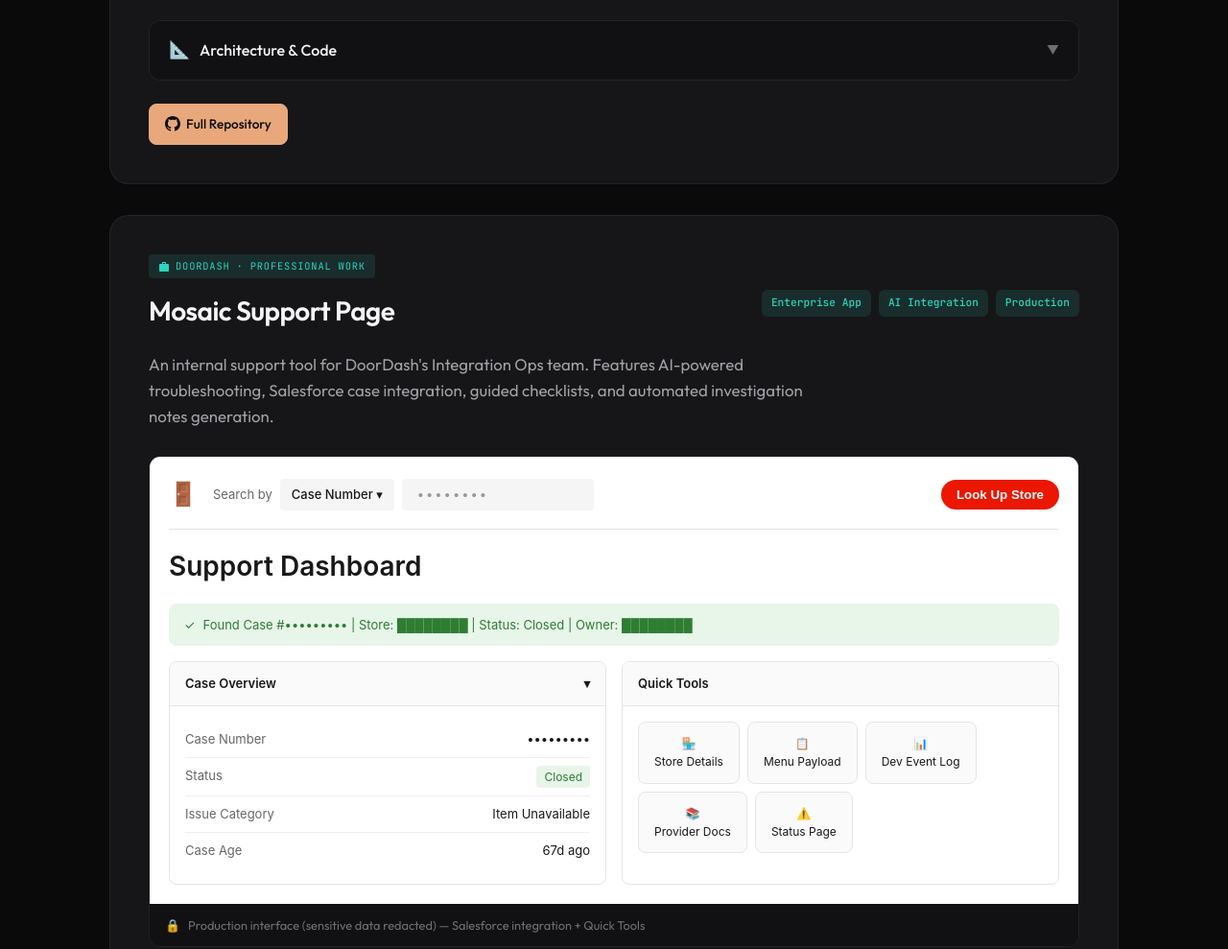
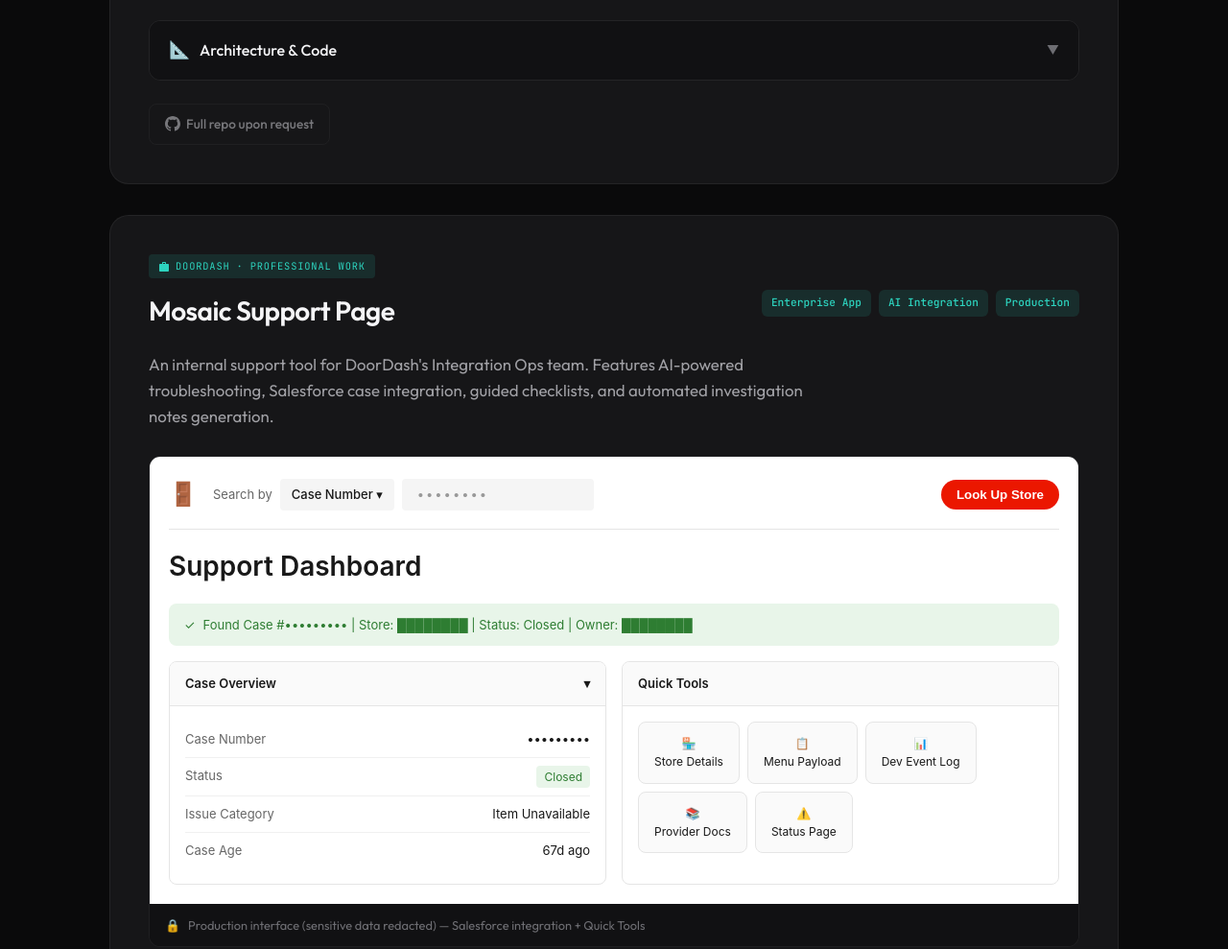
Before and after one commit to desertcache/portfolio, a plain HTML site: page index.html in a window 1280 px wide. Shown: the part 2098-3087 px from the top of the page at 96% size. Drawn offline with Linux system fonts and the light colour scheme.

Commit message:
Change repo buttons to 'Full repo upon request'

```diff
--- a/index.html
+++ b/index.html
@@ -1150,10 +1150,10 @@
                 </div>
 
                 <div class="project-links">
-                    <a href="https://github.com/NebulaNinjaCoder/Gemini-RAG" class="project-link primary" target="_blank">
+                    <span class="project-link" style="cursor: default; opacity: 0.7;">
                         <svg width="16" height="16" viewBox="0 0 24 24" fill="currentColor"><path d="M12 0c-6.626 0-12 5.373-12 12 0 5.302 3.438 9.8 8.207 11.387.599.111.793-.261.793-.577v-2.234c-3.338.726-4.033-1.416-4.033-1.416-.546-1.387-1.333-1.756-1.333-1.756-1.089-.745.083-.729.083-.729 1.205.084 1.839 1.237 1.839 1.237 1.07 1.834 2.807 1.304 3.492.997.107-.775.418-1.305.762-1.604-2.665-.305-5.467-1.334-5.467-5.931 0-1.311.469-2.381 1.236-3.221-.124-.303-.535-1.524.117-3.176 0 0 1.008-.322 3.301 1.23.957-.266 1.983-.399 3.003-.404 1.02.005 2.047.138 3.006.404 2.291-1.552 3.297-1.23 3.297-1.23.653 1.653.242 2.874.118 3.176.77.84 1.235 1.911 1.235 3.221 0 4.609-2.807 5.624-5.479 5.921.43.372.823 1.102.823 2.222v3.293c0 .319.192.694.801.576 4.765-1.589 8.199-6.086 8.199-11.386 0-6.627-5.373-12-12-12z"/></svg>
-                        Full Repository
-                    </a>
+                        Full repo upon request
+                    </span>
                 </div>
             </article>
 
@@ -1470,10 +1470,10 @@ setCaseLookupInfo({
                 </div>
 
                 <div class="project-links">
-                    <a href="https://github.com/NebulaNinjaCoder/Samantha" class="project-link primary" target="_blank">
+                    <span class="project-link" style="cursor: default; opacity: 0.7;">
                         <svg width="16" height="16" viewBox="0 0 24 24" fill="currentColor"><path d="M12 0c-6.626 0-12 5.373-12 12 0 5.302 3.438 9.8 8.207 11.387.599.111.793-.261.793-.577v-2.234c-3.338.726-4.033-1.416-4.033-1.416-.546-1.387-1.333-1.756-1.333-1.756-1.089-.745.083-.729.083-.729 1.205.084 1.839 1.237 1.839 1.237 1.07 1.834 2.807 1.304 3.492.997.107-.775.418-1.305.762-1.604-2.665-.305-5.467-1.334-5.467-5.931 0-1.311.469-2.381 1.236-3.221-.124-.303-.535-1.524.117-3.176 0 0 1.008-.322 3.301 1.23.957-.266 1.983-.399 3.003-.404 1.02.005 2.047.138 3.006.404 2.291-1.552 3.297-1.23 3.297-1.23.653 1.653.242 2.874.118 3.176.77.84 1.235 1.911 1.235 3.221 0 4.609-2.807 5.624-5.479 5.921.43.372.823 1.102.823 2.222v3.293c0 .319.192.694.801.576 4.765-1.589 8.199-6.086 8.199-11.386 0-6.627-5.373-12-12-12z"/></svg>
-                        Full Repository
-                    </a>
+                        Full repo upon request
+                    </span>
                 </div>
             </article>
         </section>
```
